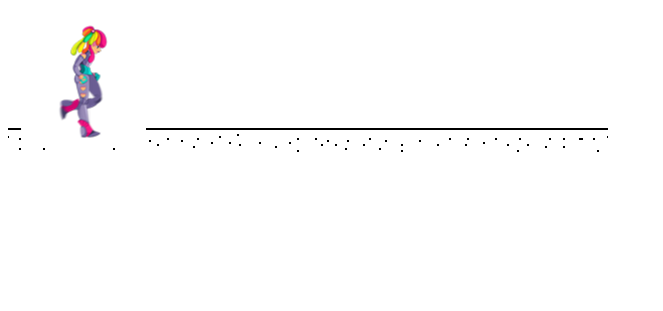
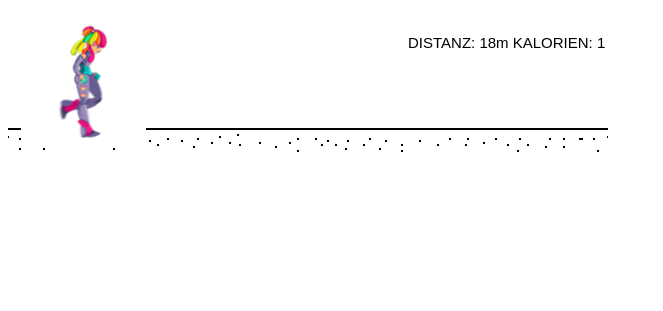
Before and after one commit to SportScheck/mini-game, a website: page app/index.html in a window 1280 px wide. Shown: the whole page, without its empty margins (0-663 px from the left). Drawn offline with Linux system fonts and the light colour scheme.

Commit message:
integrate score

```diff
--- a/app/index.html
+++ b/app/index.html
@@ -9,9 +9,9 @@
 
     <!--build:js js/main.min.js -->
     <script src="js/component.js" charset="utf-8"></script>
-    <script src="js/sprite.js" charset="utf-8"></script>
     <script src="js/background.js" charset="utf-8"></script>
     <script src="js/runner.js" charset="utf-8"></script>
+    <script src="js/score.js" charset="utf-8"></script>
     <script src="js/game.js" charset="utf-8"></script>
     <!-- endbuild -->
   </body>
--- a/app/js/game.js
+++ b/app/js/game.js
@@ -2,6 +2,7 @@ const gameArea = {
   canvas: document.getElementById('minigame'),
   start: function() {
     this.context = this.canvas.getContext('2d');
+    this.frameNo = 0;
   }
 }
 
@@ -11,6 +12,7 @@ let images = new Array();
 
 let ground;
 let runner;
+let score;
 
 function assetLoaded() {
   loadedAssets++;
@@ -51,6 +53,8 @@ function animate() {
 
    runner.update();
    runner.draw();
+
+   score.update();
 }
 
 function startGame() {
@@ -58,6 +62,7 @@ function startGame() {
 
   ground = new Background(images[0], 1);
   runner = new Runner(images[1]);
+  score = new Score();
 
   Background.prototype.context = gameArea.context;
 	Background.prototype.canvasWidth = gameArea.width;
--- /dev/null
+++ b/app/js/score.js
@@ -0,0 +1,30 @@
+const SCORE_FONT = 'Arial';
+const SCORE_SIZE = '15px';
+
+
+class Score {
+  constructor() {
+     this.font = SCORE_FONT;
+     this.size = SCORE_SIZE;
+     this.speed = 3;
+     this.color = 'black';
+     this.distance = 0;
+     this.calories = 0;
+     this.x = 400;
+     this.y = 40;
+   }
+
+  update() {
+    const ctx = gameArea.context;
+    gameArea.frameNo += 1;
+
+    this.distance = parseInt((gameArea.frameNo / 50) * this.speed);
+    this.calories = parseInt((gameArea.frameNo / 50) * 0.2);
+
+    score.text = 'DISTANZ: ' + this.distance + 'm ' + 'KALORIEN: ' + this.calories;
+
+    ctx.font = this.size + " " + this.font;
+    ctx.fillStyle = this.color;
+    ctx.fillText(this.text, this.x, this.y);
+  }
+}
```
